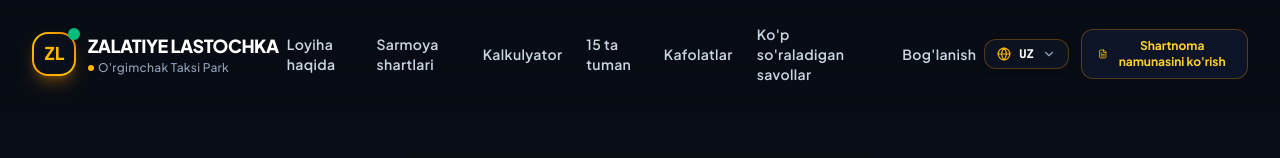
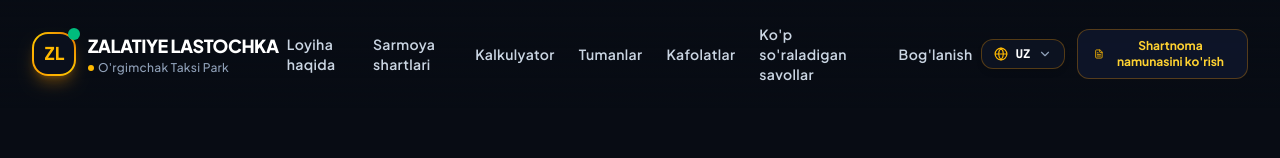
Before and after one commit to humoyun1773/zalatoye-lastochka, a React (Vite) app: page / in a window 1280 px wide. Shown: the top 158 px of the page. Built offline with nearby package versions, Linux system fonts and the light colour scheme.

Commit message:
fix(nav): update navbar menu link from '15 ta tuman' to 'Tumanlar'

```diff
--- a/src/data/translations.ts
+++ b/src/data/translations.ts
@@ -4,7 +4,7 @@ export const translations = {
       "about": "Loyiha haqida",
       "terms": "Sarmoya shartlari",
       "calculator": "Kalkulyator",
-      "districts": "15 ta tuman",
+      "districts": "Tumanlar",
       "guarantees": "Kafolatlar",
       "faq": "Ko'p so'raladigan savollar",
       "contact": "Bog'lanish",
@@ -261,7 +261,7 @@ export const translations = {
       "about": "О проекте",
       "terms": "Условия",
       "calculator": "Калькулятор",
-      "districts": "15 районов",
+      "districts": "Районы",
       "guarantees": "Гарантии",
       "faq": "Вопросы и ответы",
       "contact": "Контакты",
@@ -518,7 +518,7 @@ export const translations = {
       "about": "About Project",
       "terms": "Terms",
       "calculator": "Calculator",
-      "districts": "15 Districts",
+      "districts": "Districts",
       "guarantees": "Guarantees",
       "faq": "FAQ",
       "contact": "Contact",
```
